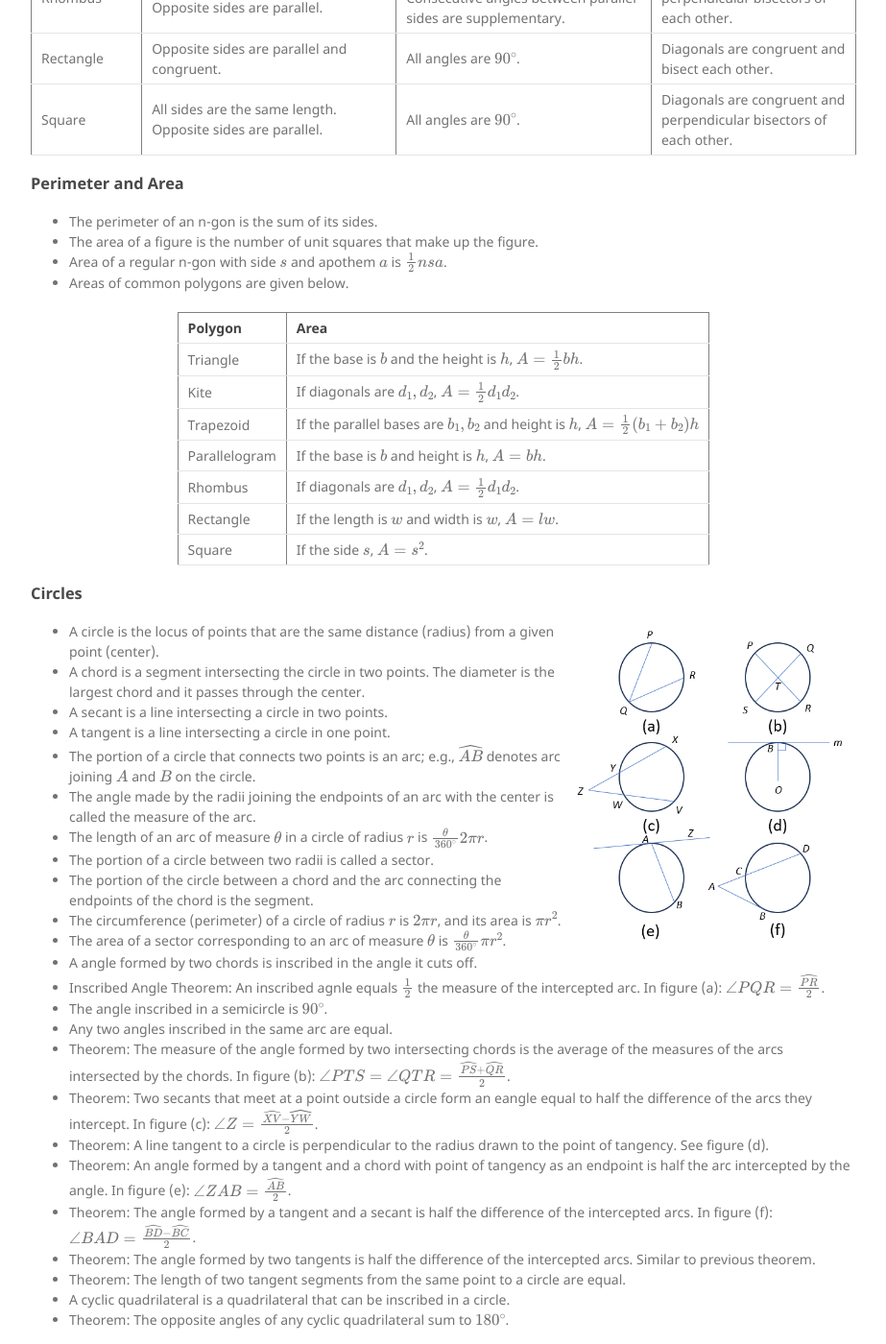
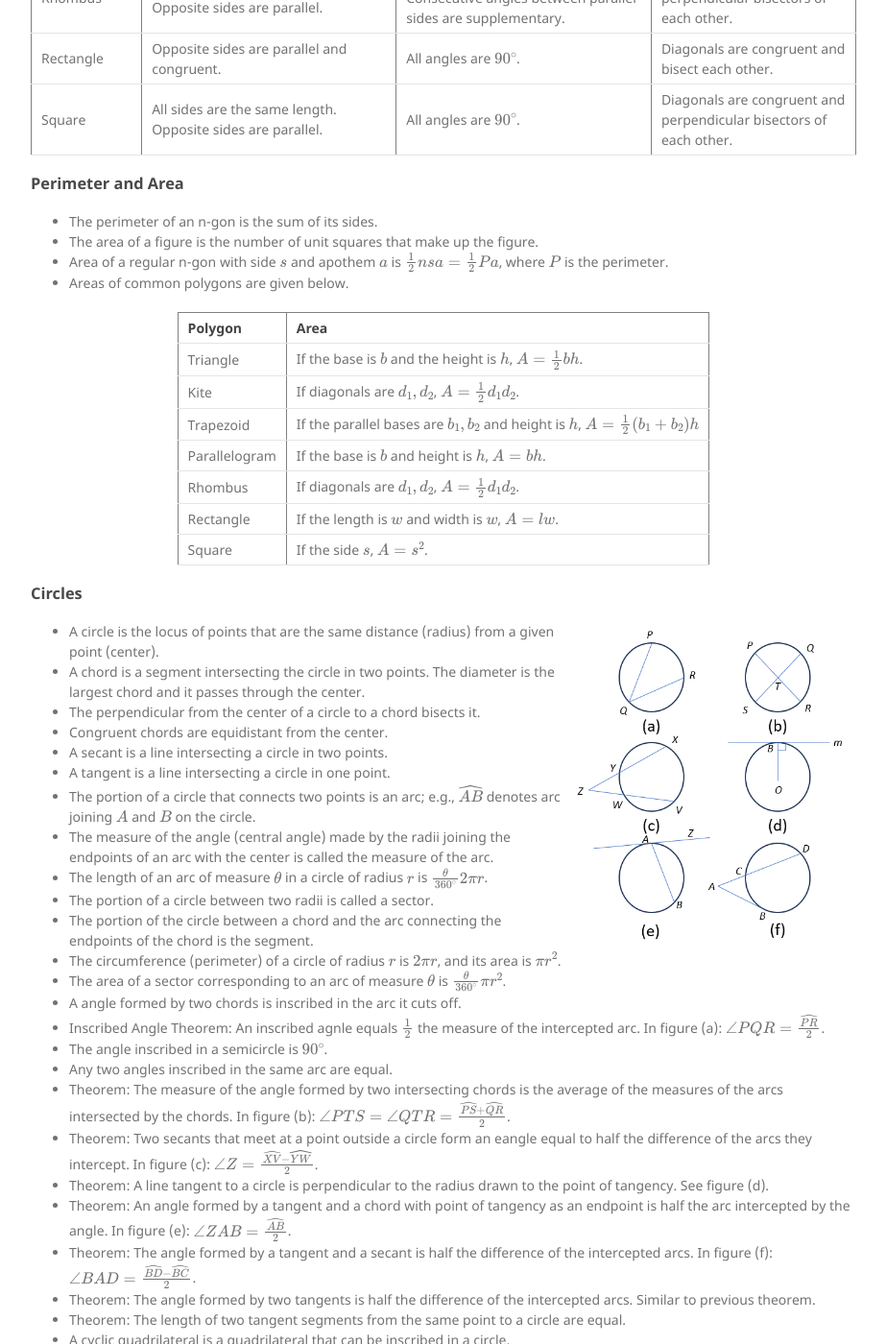
Before and after one commit to pmp-gh/pmp-gh.github.com, a Jekyll site: the page built from notes/high_school/geometry.md, in a window 1280 px wide and 1400 px high, scrolled down 1982 px. Shown: the whole window at 96% size, without its empty margins (178-1101 px from the left). Built offline with Jekyll 4.4.1, drawn with Linux system fonts in a browser that asks for light colours; our own code applies the rules of GitHub Pages for plain Markdown files; formulas are drawn with MathJax 3; the repository's description, which GitHub fills in, is left out; some of the changed text lies outside the part shown.

Commit message:
add geometry notes

```diff
--- a/notes/high_school/geometry.md
+++ b/notes/high_school/geometry.md
@@ -147,7 +147,8 @@ High School Geometry
 ### Perimeter and Area
 * The perimeter of an n-gon is the sum of its sides.
 * The area of a figure is the number of unit squares that make up the figure.
-* Area of a regular n-gon with side $s$ and apothem $a$ is $\frac{1}{2}nsa$.
+* Area of a regular n-gon with side $s$ and apothem $a$ is $\frac{1}{2}nsa =
+  \frac{1}{2}Pa$, where $P$ is the perimeter.
 * Areas of common polygons are given below.
 
 <table class = "center" border="1">
@@ -192,12 +193,14 @@ High School Geometry
   given point (center).
 * A chord is a segment intersecting the circle in two points. The diameter is
   the largest chord and it passes through the center.
+* The perpendicular from the center of a circle to a chord bisects it.
+* Congruent chords are equidistant from the center.
 * A secant is a line intersecting a circle in two points.
 * A tangent is a line intersecting a circle in one point.
 * The portion of a circle that connects two points is an arc; e.g.,
   $\widehat{AB}$ denotes arc joining $A$ and $B$ on the circle.
-* The angle made by the radii joining the endpoints of an arc with the center is
-  called the measure of the arc.
+* The measure of the angle (central angle) made by the radii joining the
+  endpoints of an arc with the center is called the measure of the arc.
 * The length of an arc of measure $\theta$ in a circle of radius $r$ is
   $\frac{\theta}{360^\circ}2\pi r$.
 * The portion of a circle between two radii is called a sector.
@@ -207,7 +210,7 @@ High School Geometry
   area is $\pi r^2$.
 * The area of a sector corresponding to an arc of measure $\theta$ is
   $\frac{\theta}{360^\circ}\pi r^2$.
-* A angle formed by two chords is inscribed in the angle it cuts off.
+* A angle formed by two chords is inscribed in the arc it cuts off.
 * Inscribed Angle Theorem: An inscribed agnle equals $\frac{1}{2}$ the measure
   of the intercepted arc.  In figure (a): $\angle PQR = \frac{\widehat{PR}}{2}$.
 * The angle inscribed in a semicircle is $90^\circ$.
@@ -260,11 +263,16 @@ High School Geometry
   reflection lines. See figure (e).
 
 ### Three-Dimensional Geometry
+<img src="./geometry_figs/polyhedra_ex.png" align="right" width="350"/>
 * The volume of a three dimensional figure is a measure of the space inside the figure.
 * The total surface area of a figure is the total area of all the surfaces that form the
   boundaries of the figure.
-* The lateral surface area is the total area of all the surfaces that are not considered 'bases'.
-* A polyhedron is a solid figure with polygons as its boundaries.
+* The lateral surface area is the total area of all the surfaces that are not
+  considered 'bases'.
+* A polyhedron is a solid figure with polygons as its boundaries. Examples:
+  Tetrahedron (4 faces), hexahedron (6 faces), septahedron (7 faces), decahedron
+  (10 faces), and dodecahedraon (12 faces). A cube is a hexahedron and so is a
+  pentagonal pyramid.
 * A regular polyhedron is a one whose faces are all congruent regular polygons.
 * Euler's Formula for Polyhedra: $V + F = E + 2$, where $V$ is the number of vertices,
   $F$ is the number of faces, $E$ is the number of edges.
@@ -272,6 +280,8 @@ High School Geometry
 * A pyramid is formed by connecting all the vertices of a polygon to a point (apex) that is not
   in the same plane as the polygon (base). The height of the pyramid is the distance from the
   apex to the base. The slant height is the distance from the apex to a side of the base.
+
+<img src="./geometry_figs/3d_solids.png" align="center" width="500"/>
 * The volumes and surfaces areas of common three-dimensional figures are given below.
 
 <table border="1">
```
Also changed, not shown: notes/high_school/geometry_figs/3d_solids.png (added), notes/high_school/geometry_figs/polyhedra_ex.png (added).
